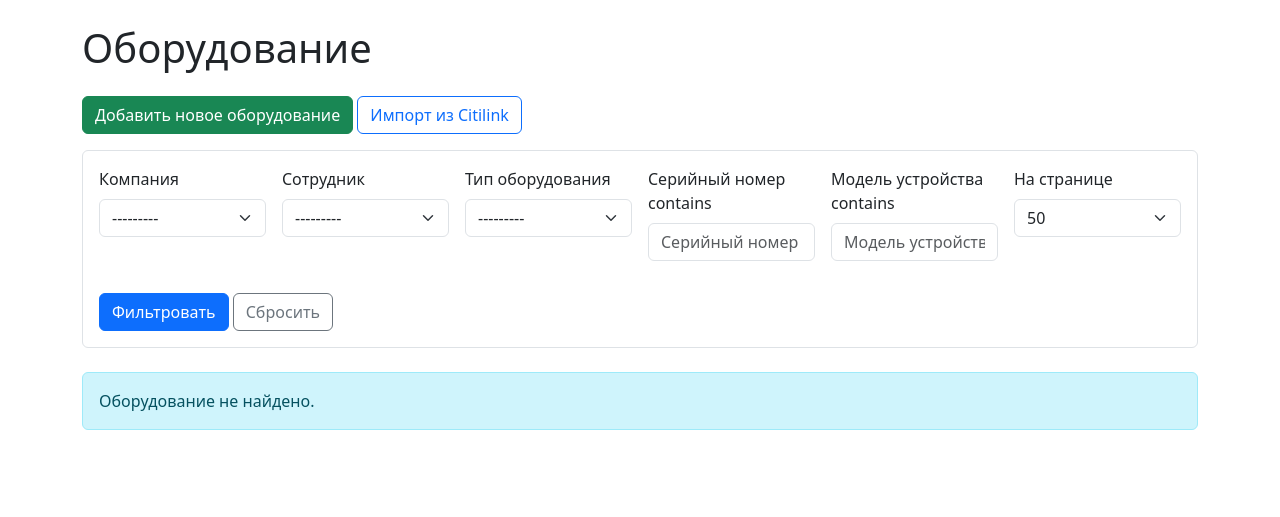
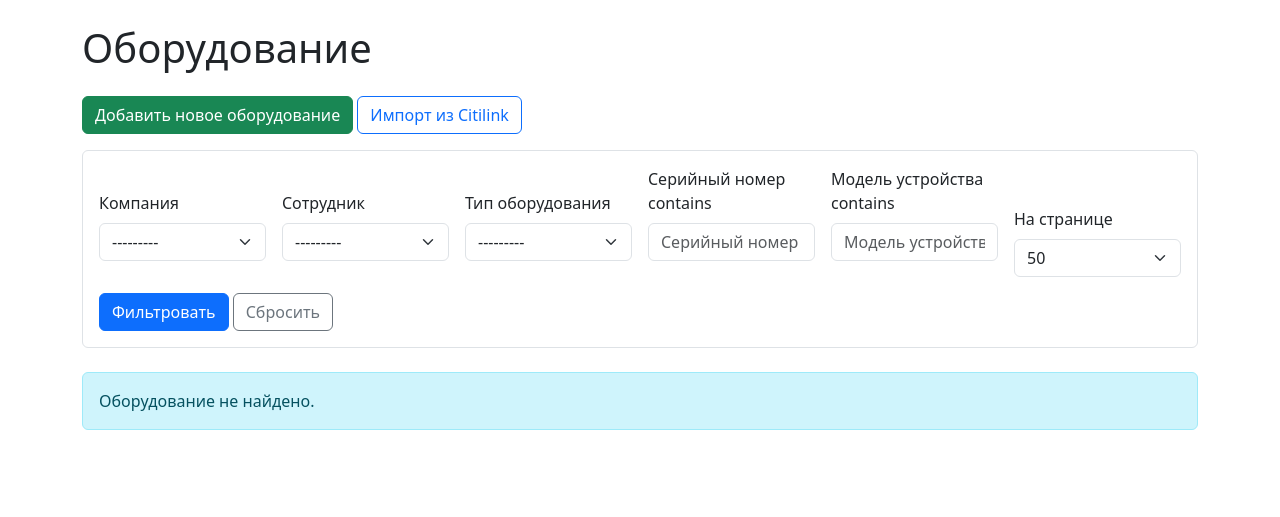
Before and after one commit to UselessHumster/inventory_web, a Django app: page /devices/ in a window 1280 px wide. Shown: the part 56-573 px from the top of the page. Run offline with Django 5.2, Linux system fonts and the light colour scheme; the visitor is signed in with stand-in values (Sample User, id 1); data that the repository does not hold is empty; parts of the project's set-up code (start-up, migrations or seed data) failed here and were passed over; some libraries are stand-ins or nearby versions.

Commit message:
Align equipment filter controls

```diff
--- a/inventory_web/templates/devices/equipment_list.html
+++ b/inventory_web/templates/devices/equipment_list.html
@@ -12,7 +12,7 @@
 </p>
 
 <form method="get" class="card card-body mb-4 border">
-  <div class="row g-3">
+  <div class="row g-3 align-items-end">
     {% if user.is_superuser %}
         <div class="col-md-2">
           {% bootstrap_field filter.form.company %}
```
